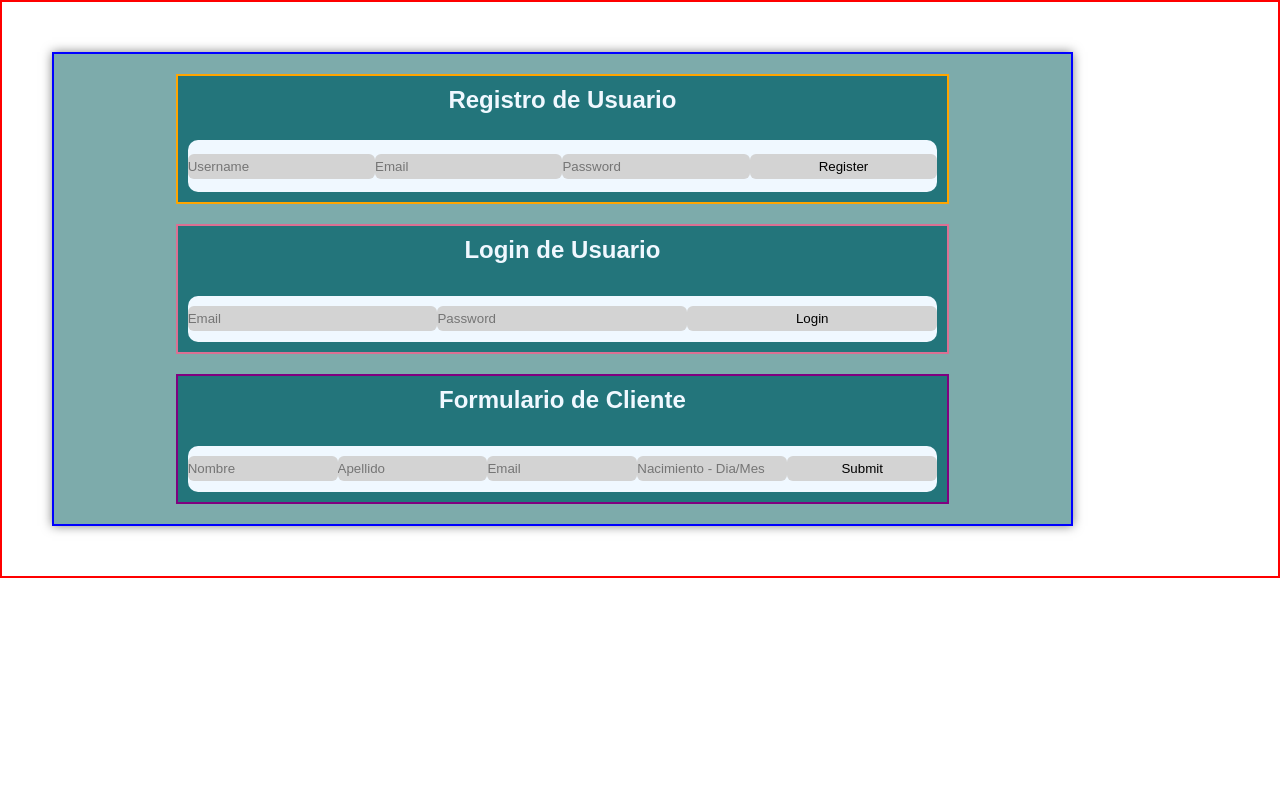
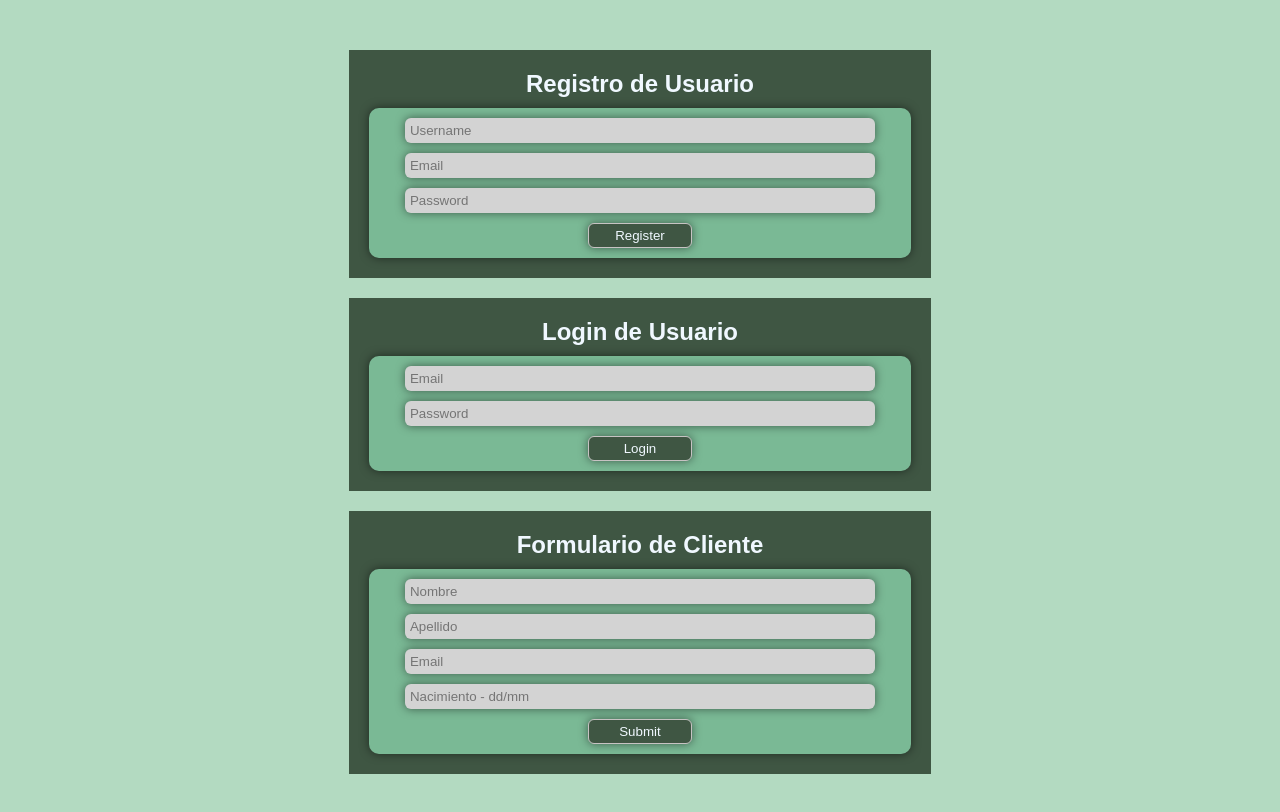
Before and after one commit to Rocioegrajales/api_allusers, a website: page public/index.html in a window 1280 px wide. Drawn offline with Linux system fonts and the light colour scheme.

```diff
--- a/public/css/styles.css
+++ b/public/css/styles.css
@@ -7,15 +7,14 @@
 body {
     font-family: 'Montserrat', sans-serif;
     min-height: 100vh;
-    /* background-color: rgb(101, 136, 136);  */
+    background-color: #add7bceb;
 }
 
 .container {
-    /* grid-template-columns: 3fr;
-    grid-template-rows: 3fr 90px;     */
-    /* background-color: rgb(139, 172, 172); */
-    border: solid 2px red;
+    display: flex;
+    justify-content: center;
     align-content: center;
+    width: 100%;
 }
 
 h2 {
@@ -24,69 +23,60 @@
 }
 
 .allForm {
-    display: inline-grid;
-    grid-template-columns: repeat(3fr, 50px);
-    grid-template-rows: repeat(3, 130px);
+    display: flex;
+    flex-direction: column;
     justify-content: center;
     align-content: center;
-    width: 80%;
-    margin: 50px;
+    align-items: center;
+    width: 60%;
+    margin: 30px;
     padding: 20px;
     gap: 20px;
-    box-shadow: 0 0 10px rgba(0.8, 0, 0, 0.5);
-    background-color: rgb(125, 171, 171);
-    border: solid 2px blue;
 }
 
-.register {
-    display: grid;
-    grid-template-columns: 1fr;
-    /* grid-template-rows: 1fr;      */
-    padding: 10px;
-    gap: 10px;
-    border: solid 2px orange;
-    background-color: rgb(35, 117, 123);
-}
-
-.login {
-    display: grid;
-    grid-template-columns: 1fr;
-    /* grid-template-rows: fr;    */
-    padding: 10px;
-    gap: 10px;
-    border: solid 2px palevioletred;
-    background-color: rgb(35, 117, 123);
-}
-
-
-.client {
-    display: grid;
-    grid-template-columns: 1fr;
-    /* grid-template-rows: fr;     */
-    padding: 10px;
-    gap: 10px;
-    border: solid 2px purple;
-    background-color: rgb(35, 117, 123);
+.register, .login, .client {
+    width: 80%;
+    align-content: center;
+    padding: 20px;
+    background: rgb(63, 86, 67);
 }
 
  #registerForm, #loginForm, #clientForm {
     display: flex;
+    flex-direction: column;
+    justify-content: space-between;
     align-items: center;
-    justify-content: space-between;
-    background-color: aliceblue;
+    align-content: center;
+    padding: 10px;
+    margin-top: 10px;
+    gap: 10px;
+    background-color: rgba(133, 204, 164, 0.849);
+    box-shadow: 0 0 10px rgba(0.8, 0, 0, 0.5);
     border-radius: 10px;
     border: none;
 }
 
-button, input {
+input {
+    width: 90%;
+    height: 25px;
+    padding: 5px;
+    border-radius: 6px;
     border: none;
-    width: 80%;
+    background: lightgray;
+    box-shadow: 0 0 10px rgba(0.8, 0, 0, 0.5);
+}
+
+button {
+    width: 20%;
     height: 25px;
     border-radius: 6px;
-    background: lightgray;
+    border: solid 1px rgb(199, 195, 195);
+    background-color: rgb(63, 86, 67);
+    box-shadow: 0 0 10px rgba(0.8, 0, 0, 0.5);
+    color: aliceblue;
 }
 
 button:hover {
-    background-color: rgb(54, 145, 151);
-    color: aliceblue;
+    background-color: #add7bceb;
+    color: black;
 }
--- a/public/index.html
+++ b/public/index.html
@@ -4,7 +4,7 @@
     <meta charset="UTF-8" />
     <meta name="viewport" content="width=h2, initial-scale=1.0" />
     <link rel="stylesheet" href="css/styles.css" />
-    <title>Formulario de Cliente</title>
+    <title>Formularios. Registro, Login, Cliente</title>
   </head>
   <body>
     <div class="container">
@@ -20,7 +20,7 @@
               placeholder="Password"
               required
             />
-            <button type="submit">Register</button><br /><br />
+            <button type="submit">Register</button>
           </form>
         </div>
 
@@ -47,7 +47,7 @@
             <input
               type="text"
               id="birthday"
-              placeholder="Nacimiento - Dia/Mes"
+              placeholder="Nacimiento - dd/mm"
               required
             />
             <button type="submit">Submit</button>
--- a/server.js
+++ b/server.js
@@ -1,13 +1,10 @@
 const express = require('express');
 const cors = require('cors');
 const {sequelize} = require('./config/db');
-// const {connectDB} = require('./config/db');
 const bodyParser = require('body-parser');
 const path = require('path');
 
 const app = express();
-
-// connectDB()
 
 app.use(cors());
 app.use(bodyParser.json());
```
